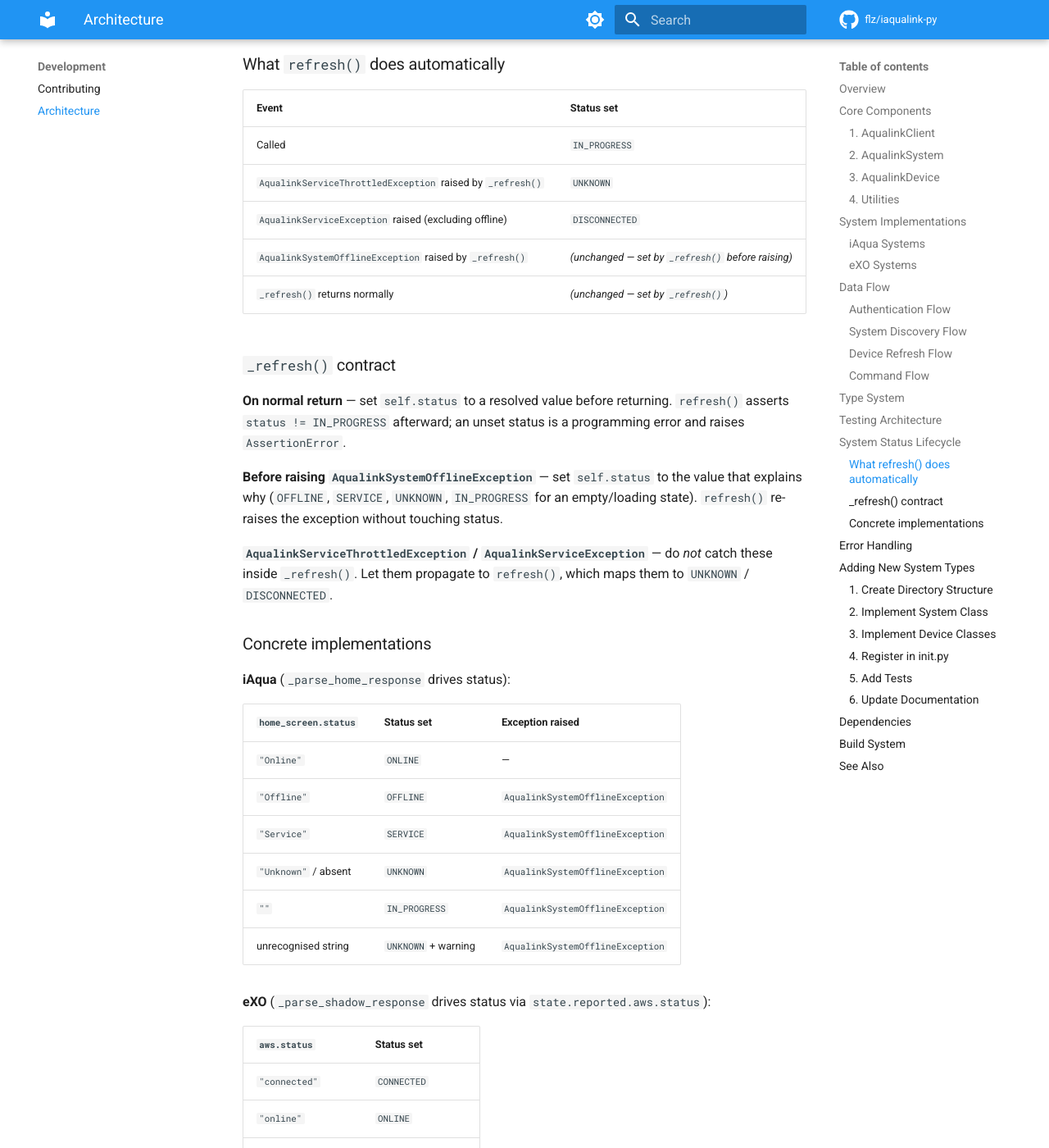
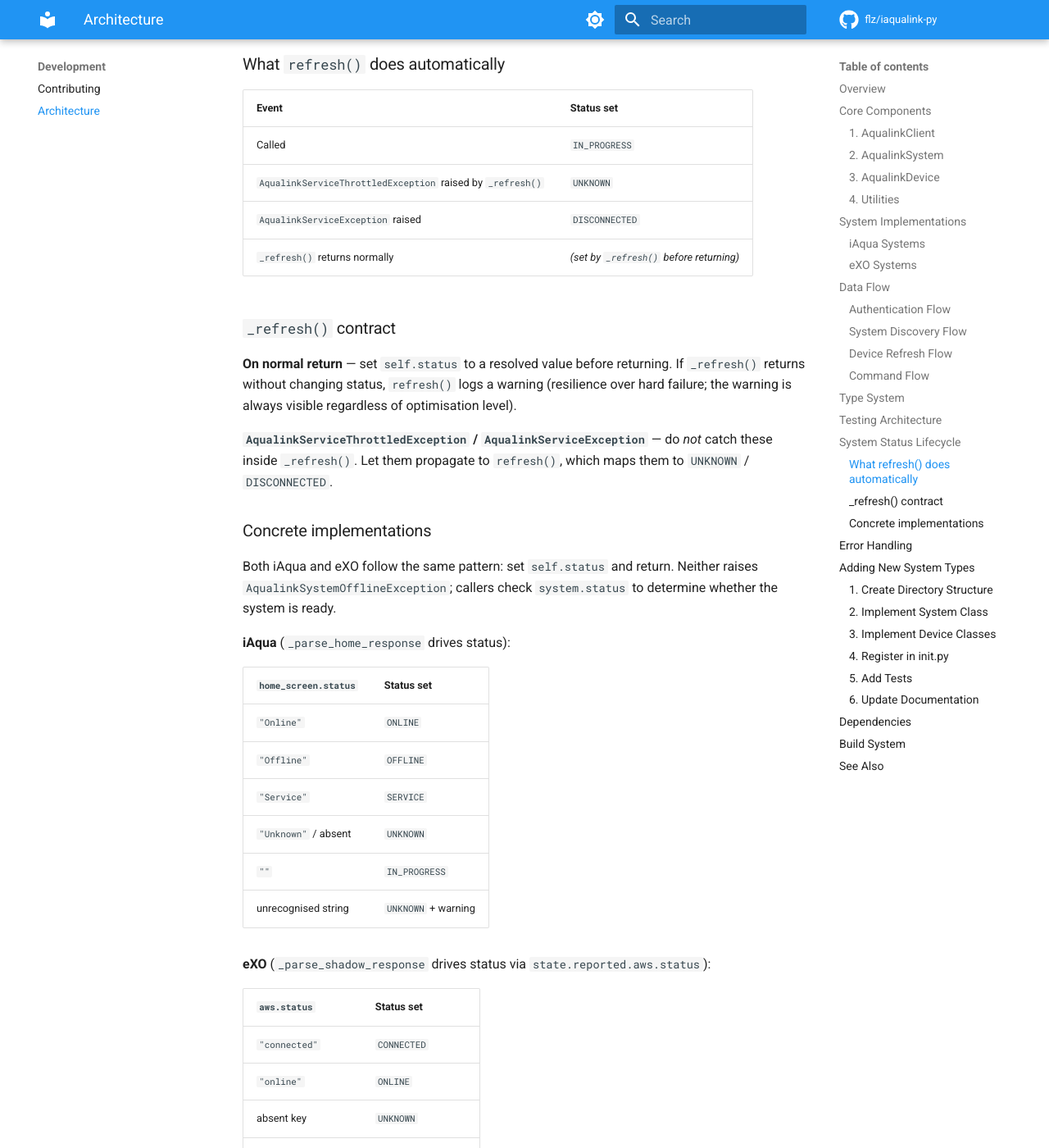
Before and after one commit to flz/iaqualink-py, an MkDocs documentation site: the page built from docs/development/architecture.md, in a window 1280 px wide and 1400 px high, scrolled down 4574 px. Shown: the whole window at 82% size. Built offline with MkDocs 1.6.1 and Material for MkDocs 9.7.7, drawn with Linux system fonts in a browser that asks for light colours; comment, search, counter and statistics services are not loaded.

Commit message:
fix(system): stop raising AqualinkSystemOfflineException from _parse_home_response
iAqua and eXO now follow the same contract: set self.status and
return. Callers check system.status rather than catching exceptions.

Changes:
- _parse_home_response: replace raise AqualinkSystemOfflineException
  with return in every non-ONLINE branch; remove now-unused import
- refresh(): remove except AqualinkSystemOfflineException block and
  its import; exception no longer raised from _refresh() paths
- test_refresh_offline: rewrite to not expect an exception; mock sets
  OFFLINE and returns normally; test asserts status after refresh()
- Remove AqualinkSystemOfflineException from iaqua test imports
- architecture.md: update refresh() event table (drop offline row),
  _refresh() contract (drop offline paragraph), both status tables
  (drop exception column; fix eXO absent-key row ONLINE → UNKNOWN)

Co-Authored-By: Claude Sonnet 4.6 <noreply@anthropic.com>

```diff
--- a/docs/development/architecture.md
+++ b/docs/development/architecture.md
@@ -237,20 +237,15 @@ contract below.
 |-------|-----------|
 | Called | `IN_PROGRESS` |
 | `AqualinkServiceThrottledException` raised by `_refresh()` | `UNKNOWN` |
-| `AqualinkServiceException` raised (excluding offline) | `DISCONNECTED` |
-| `AqualinkSystemOfflineException` raised by `_refresh()` | *(unchanged — set by `_refresh()` before raising)* |
-| `_refresh()` returns normally | *(unchanged — set by `_refresh()`)* |
+| `AqualinkServiceException` raised | `DISCONNECTED` |
+| `_refresh()` returns normally | *(set by `_refresh()` before returning)* |
 
 ### `_refresh()` contract
 
 **On normal return** — set `self.status` to a resolved value before returning.
-`refresh()` asserts `status != IN_PROGRESS` afterward; an unset status is a
-programming error and raises `AssertionError`.
-
-**Before raising `AqualinkSystemOfflineException`** — set `self.status` to the
-value that explains why (`OFFLINE`, `SERVICE`, `UNKNOWN`, `IN_PROGRESS` for
-an empty/loading state). `refresh()` re-raises the exception without touching
-status.
+If `_refresh()` returns without changing status, `refresh()` logs a warning
+(resilience over hard failure; the warning is always visible regardless of
+optimisation level).
 
 **`AqualinkServiceThrottledException` / `AqualinkServiceException`** — do
 *not* catch these inside `_refresh()`. Let them propagate to `refresh()`,
@@ -258,16 +253,20 @@ which maps them to `UNKNOWN` / `DISCONNECTED`.
 
 ### Concrete implementations
 
+Both iAqua and eXO follow the same pattern: set `self.status` and return.
+Neither raises `AqualinkSystemOfflineException`; callers check `system.status`
+to determine whether the system is ready.
+
 **iAqua** (`_parse_home_response` drives status):
 
-| `home_screen.status` | Status set | Exception raised |
-|---|---|---|
-| `"Online"` | `ONLINE` | — |
-| `"Offline"` | `OFFLINE` | `AqualinkSystemOfflineException` |
-| `"Service"` | `SERVICE` | `AqualinkSystemOfflineException` |
-| `"Unknown"` / absent | `UNKNOWN` | `AqualinkSystemOfflineException` |
-| `""` | `IN_PROGRESS` | `AqualinkSystemOfflineException` |
-| unrecognised string | `UNKNOWN` + warning | `AqualinkSystemOfflineException` |
+| `home_screen.status` | Status set |
+|---|---|
+| `"Online"` | `ONLINE` |
+| `"Offline"` | `OFFLINE` |
+| `"Service"` | `SERVICE` |
+| `"Unknown"` / absent | `UNKNOWN` |
+| `""` | `IN_PROGRESS` |
+| unrecognised string | `UNKNOWN` + warning |
 
 **eXO** (`_parse_shadow_response` drives status via `state.reported.aws.status`):
 
```
Also changed, not shown: other parts of docs/development/architecture.md (+1 -1 lines), 3 other files.
